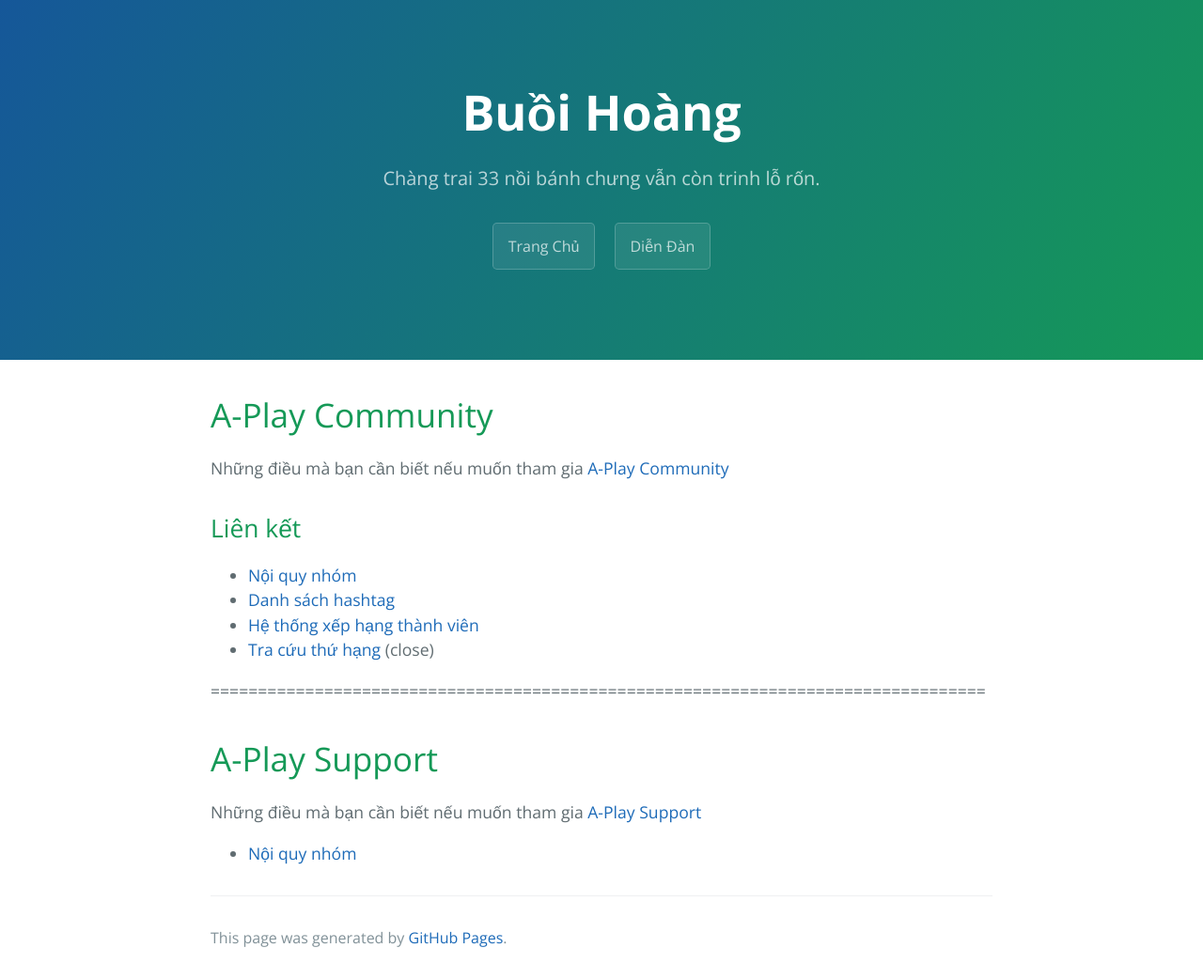
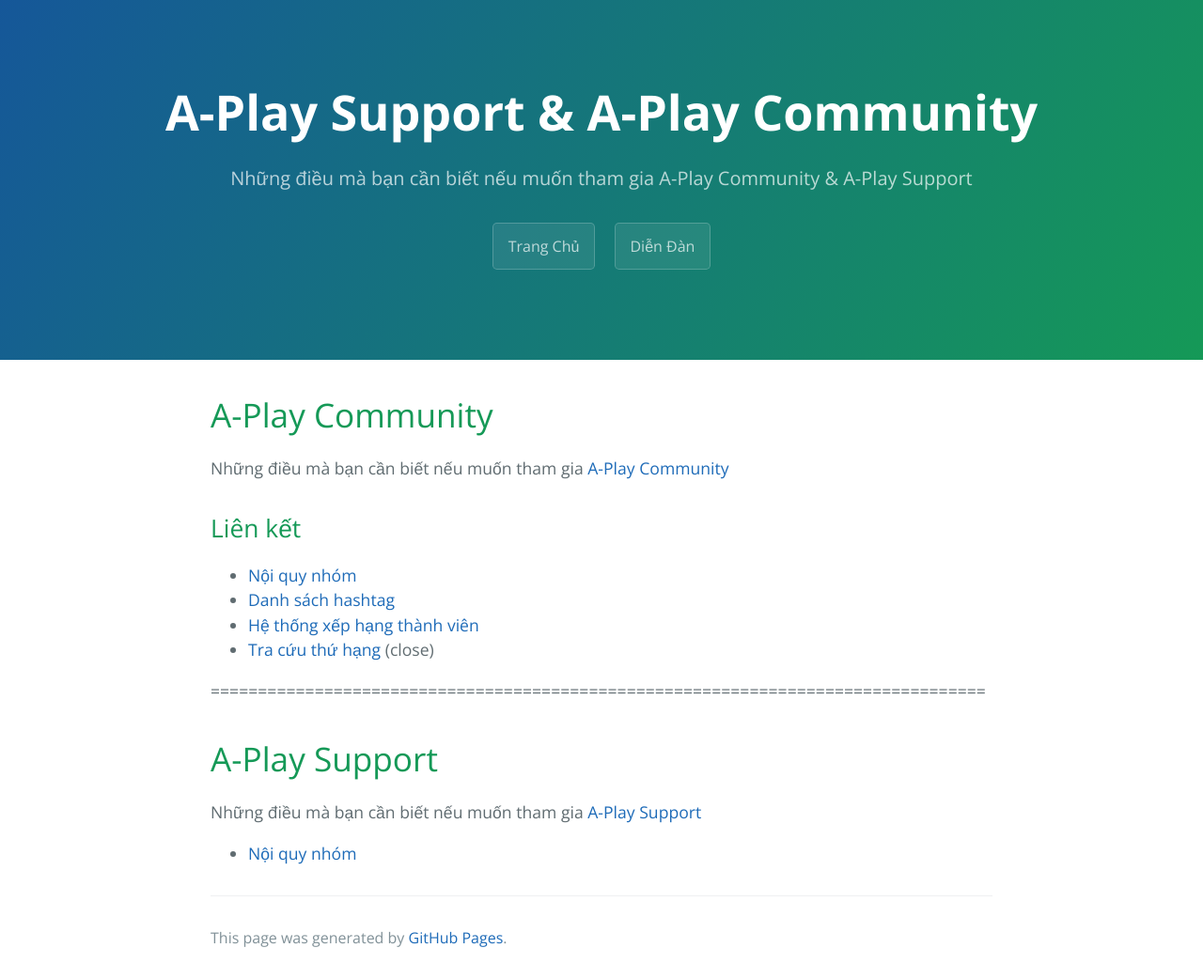
Before and after one commit to huuvinhvn/aplay, a Jekyll site: the page built from index.md, in a window 1280 px wide. Shown: the whole page at 94% size. Built offline with Jekyll 4.4.1, drawn with Linux system fonts in a browser that asks for light colours; our own code applies the rules of GitHub Pages for plain Markdown files.

Commit message:
Update _config.yml
Test

```diff
--- a/_config.yml
+++ b/_config.yml
@@ -1,5 +1,5 @@
-title: Buồi Hoàng
-description: Chàng trai 33 nồi bánh chưng vẫn còn trinh lỗ rốn.
+title: A-Play Support & A-Play Community
+description: Những điều mà bạn cần biết nếu muốn tham gia A-Play Community & A-Play Support
 show_downloads: true
 is_project_page: true
 google_analytics:
```
